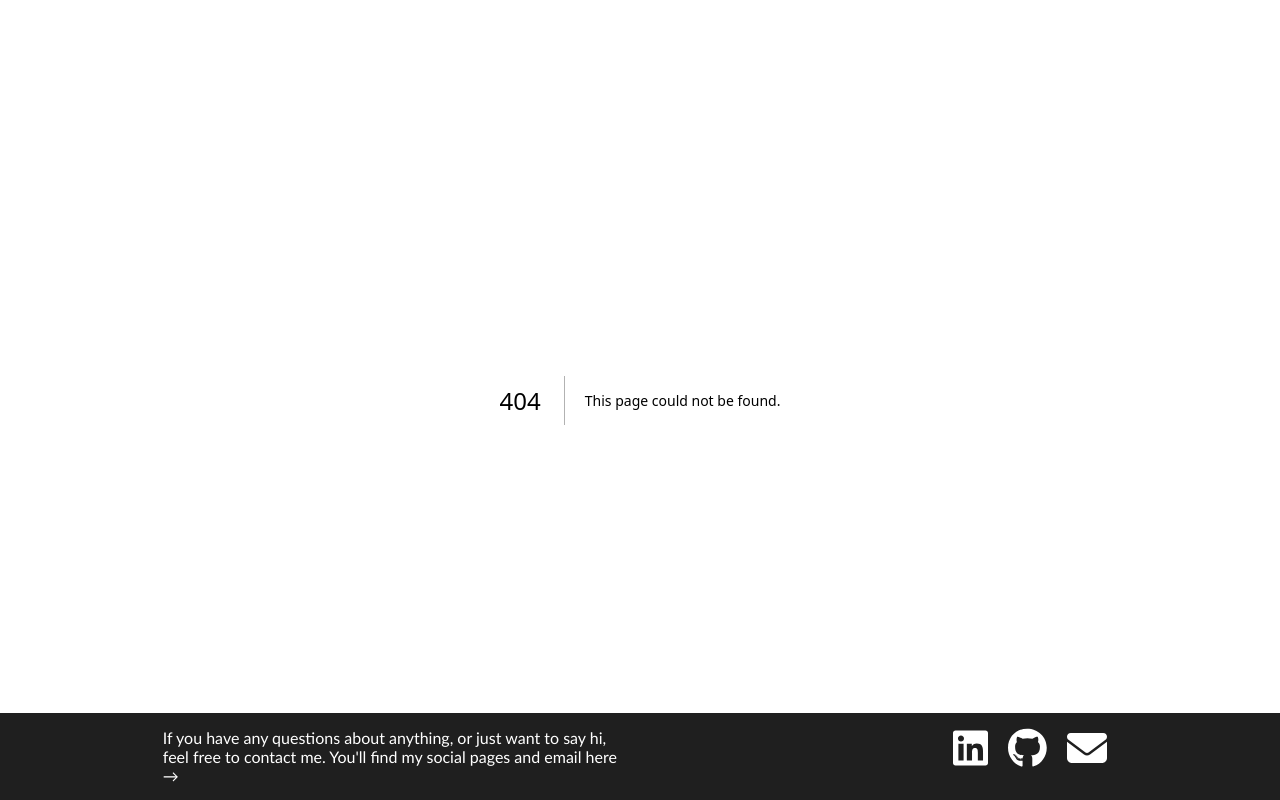
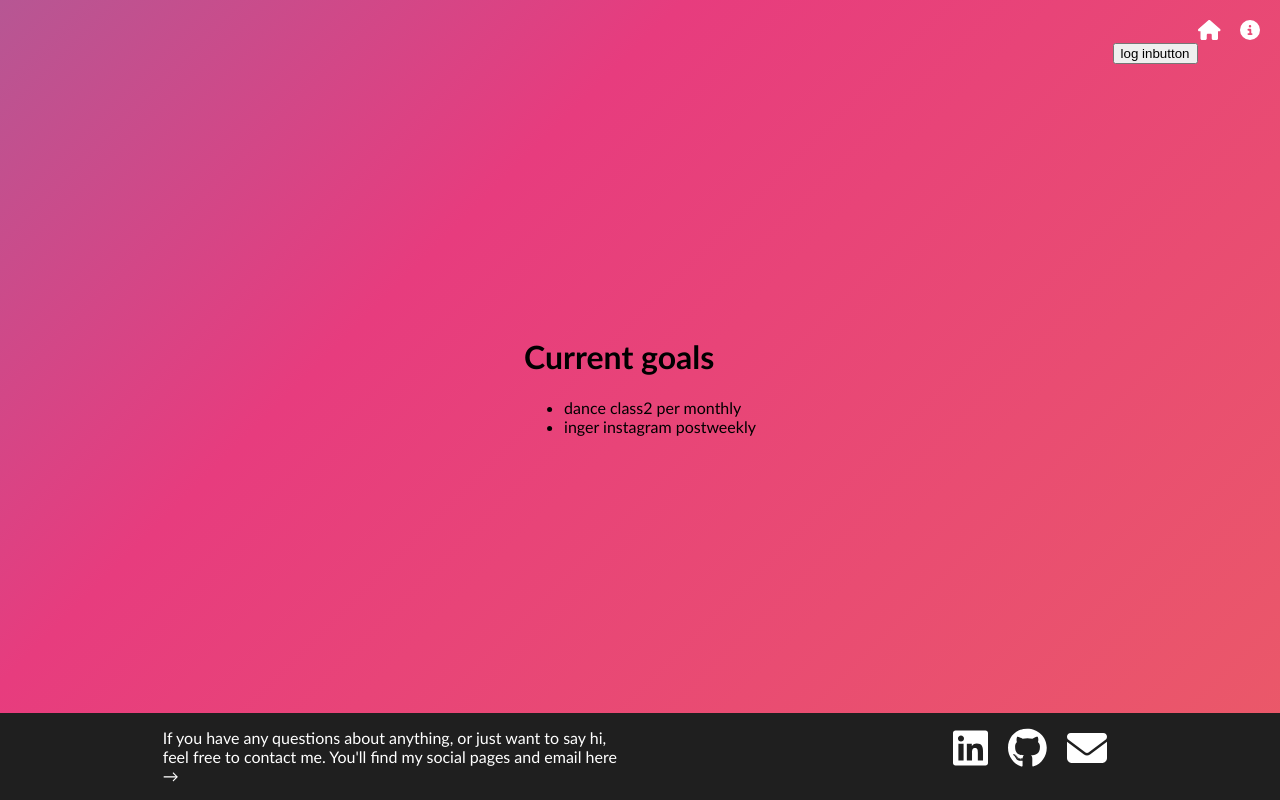
Before and after one commit to alessiasHUB/goal-tracker, a Next.js app: page /setup in a window 1280 px wide. Before the commit this address had no page. Built offline with nearby package versions, Linux system fonts and the light colour scheme.

Commit message:
Initial set up

```diff
--- a/components/Header.tsx
+++ b/components/Header.tsx
@@ -1,18 +1,39 @@
 import Link from "next/link";
 import { FontAwesomeIcon } from "@fortawesome/react-fontawesome";
-import { faHouse, faInfoCircle } from "@fortawesome/free-solid-svg-icons";
+import {
+  faFlag,
+  faHouse,
+  faInfoCircle,
+} from "@fortawesome/free-solid-svg-icons";
+import { useState } from "react";
 
-const Header: React.FC = () => (
+const Header: React.FC = () => {
+  const [loggedIn, setLoggedIn] = useState<boolean>(false);
+
+  const handleLogIn = () => {
+    setLoggedIn(!loggedIn);
+  };
+
+  return (
     <header>
       <nav>
+        <button onClick={handleLogIn}>
+          {loggedIn ? "log out" : "log in"}button
+        </button>
         <Link href="/">
           <FontAwesomeIcon icon={faHouse} className="home-icon" />
         </Link>
         <Link href="/about">
           <FontAwesomeIcon icon={faInfoCircle} className="info-icon" />
         </Link>
+        {loggedIn && (
+          <Link href="/setup">
+            <FontAwesomeIcon icon={faFlag} className="setup-icon" />
+          </Link>
+        )}
       </nav>
     </header>
   );
+};
 
 export default Header;
--- a/pages/api/getDownloads.tsx
+++ /dev/null
@@ -1,25 +0,0 @@
-import { JSDOM } from "jsdom";
-import { NextApiRequest, NextApiResponse } from "next";
-
-//this tutorial was used: https://www.youtube.com/watch?v=bGShHOOoC-U
-
-const getDownloads = async (req: NextApiRequest, res: NextApiResponse) => {
-  //recieve the input from the req body, parse from json
-  const body = JSON.parse(req.body);
-  const { input } = body;
-  console.log(input);
-  const response = await fetch(
-    `https://www.npmjs.com/package/${input.toLowerCase()}`
-  );
-
-  const html = await response.text();
-
-  const dom = new JSDOM(html);
-  const document = dom.window.document;
-  const downloads = document.querySelector("._9ba9a726")?.textContent;
-
-  //Send downloads back to client
-  res.status(200).json({ downloads });
-};
-
-export default getDownloads;
--- /dev/null
+++ b/pages/setup.tsx
@@ -0,0 +1,39 @@
+type Goal = {
+  what: string;
+  frequency: Frequency;
+};
+
+type Frequency = {
+  time: "daily" | "weekly" | "monthly";
+  amount?: number;
+};
+
+const SetupPage: React.FC = () => {
+  // const [goals, setGoals] = useState<Goal[]>([]);
+  const goals: Goal[] = [
+    { what: "dance class", frequency: { time: "monthly", amount: 2 } },
+    { what: "inger instagram post", frequency: { time: "weekly" } },
+  ];
+
+  return (
+    <div className="about-page-container">
+      <h1>Current goals</h1>
+      <ul>
+        {goals.map((goal) => (
+          <li>
+            <span>{goal.what}</span>
+            {goal.frequency.amount ? (
+              <span>
+                {goal.frequency.amount} per {goal.frequency.time}
+              </span>
+            ) : (
+              <span>{goal.frequency.time}</span>
+            )}
+          </li>
+        ))}
+      </ul>
+    </div>
+  );
+};
+
+export default SetupPage;
```
Also changed, not shown: pages/about.tsx (+5 -17 lines), pages/index.tsx (+8 -16 lines), 2 other files (tests, documents, lock files or other folders). Lines whose indentation alone changed are shown as unchanged.
